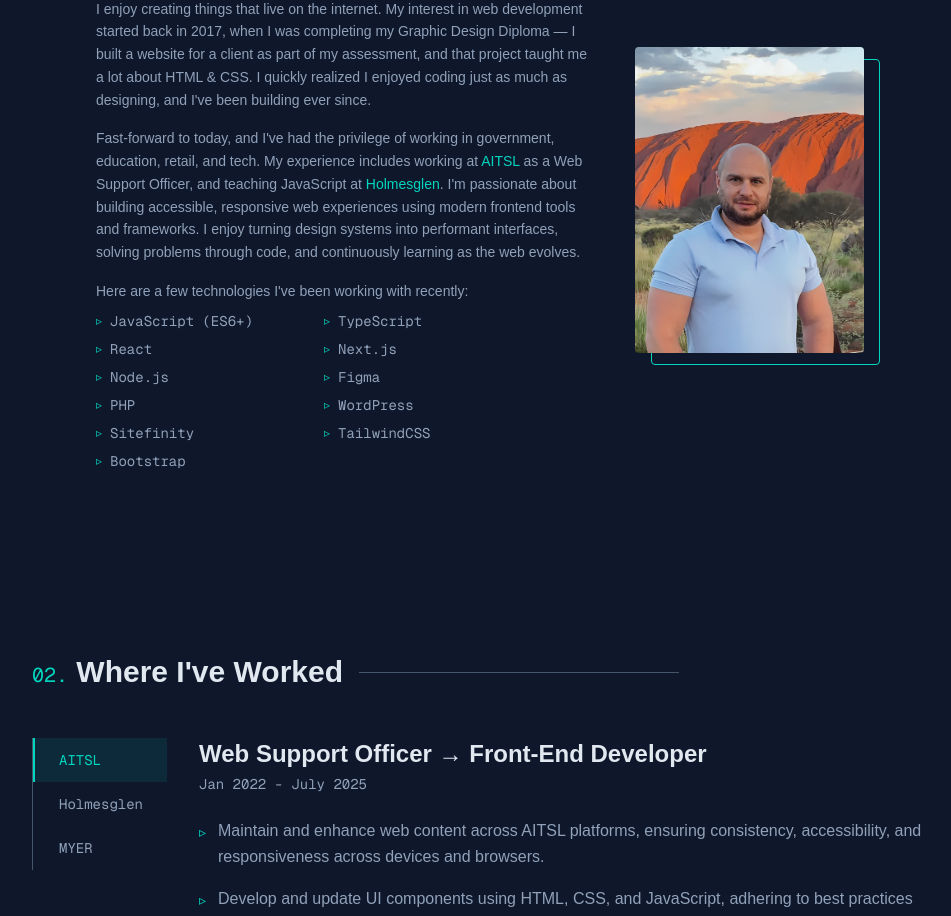
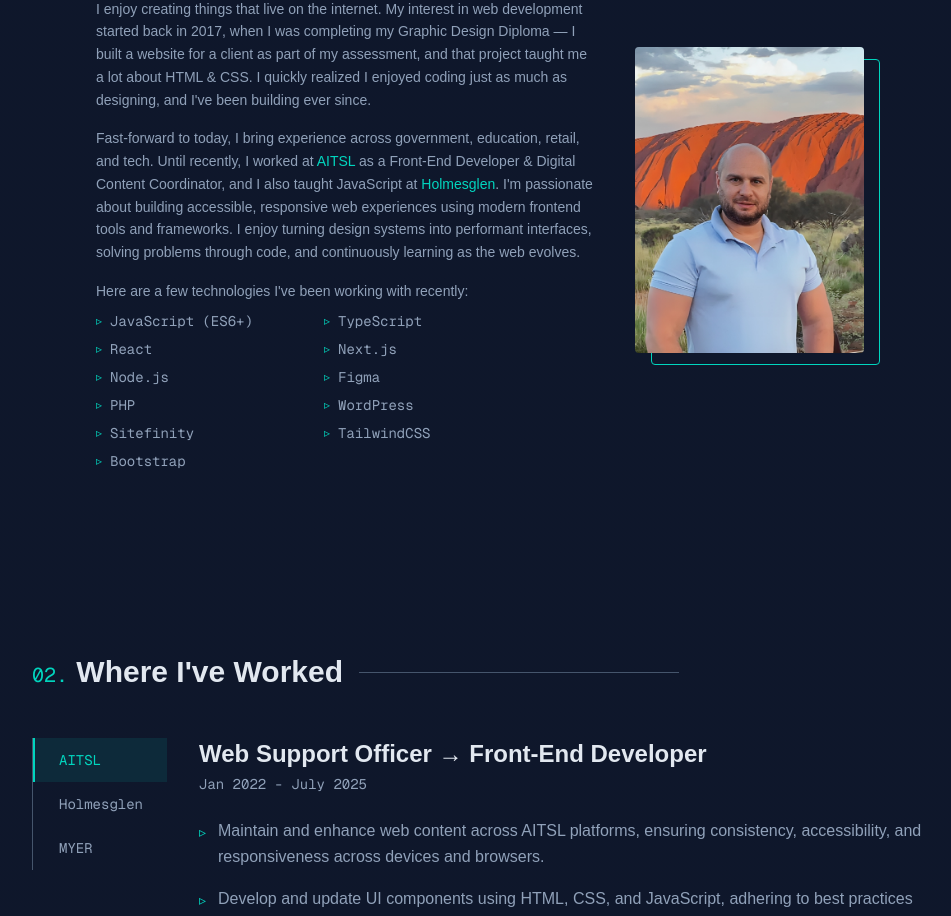
Before and after one commit to Tamerhmed/portfolio-v2, a Next.js app: page / in a window 1280 px wide. Shown: the part 1000-1916 px from the top of the page, without its empty margins (160-1111 px from the left). Built offline with nearby package versions, Linux system fonts and the light colour scheme.

Commit message:
audit project placed hidden

```diff
--- a/src/components/AboutSectionWithCustomImage.jsx
+++ b/src/components/AboutSectionWithCustomImage.jsx
@@ -91,9 +91,8 @@ export default function AboutSectionWithCustomImage() {
               </p>
 
               <p>
-                Fast-forward to today, and I've had the privilege of working in
-                government, education, retail, and tech. My experience includes
-                working at{' '}
+                Fast-forward to today, I bring experience across government,
+                education, retail, and tech. Until recently, I worked at{' '}
                 <a
                   href='https://www.aitsl.edu.au/'
                   target='_blank'
@@ -101,7 +100,8 @@ export default function AboutSectionWithCustomImage() {
                 >
                   AITSL
                 </a>{' '}
-                as a Web Support Officer, and teaching JavaScript at{' '}
+                as a Front-End Developer & Digital Content Coordinator, and I
+                also taught JavaScript at{' '}
                 <a
                   href='https://www.holmesglen.edu.au/'
                   target='_blank'
```
